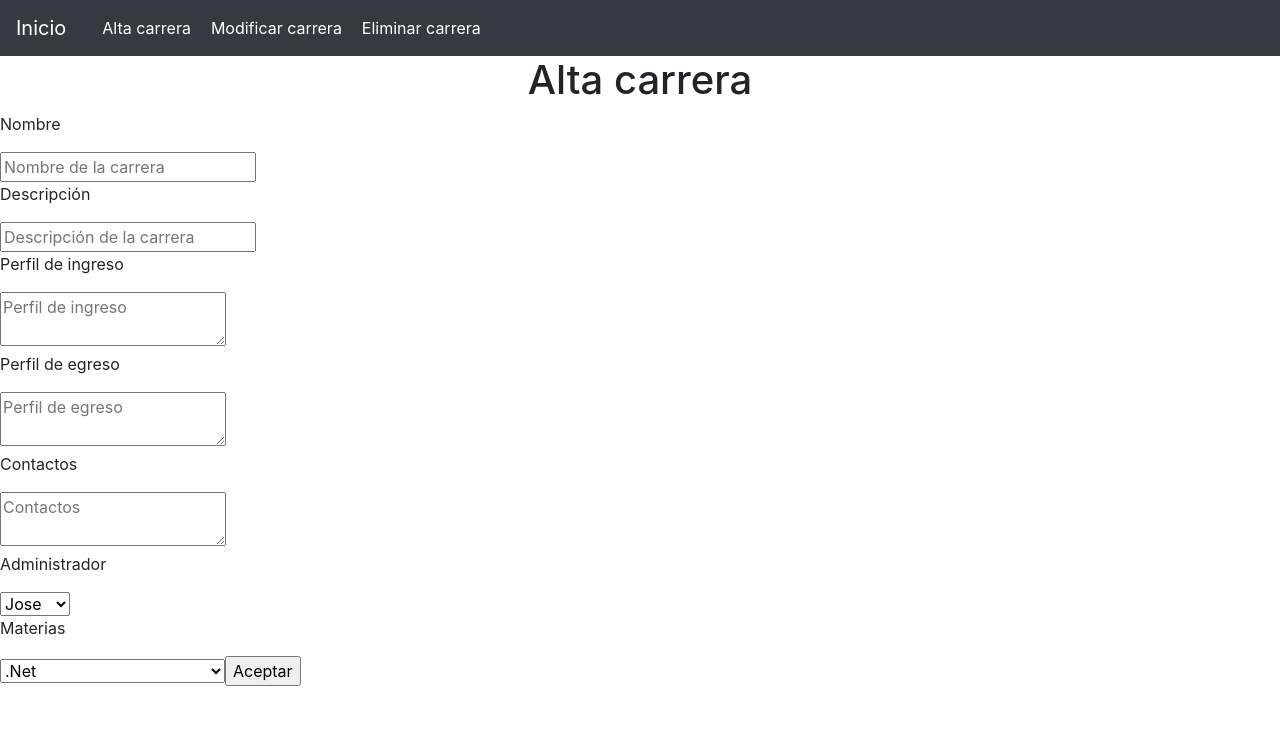
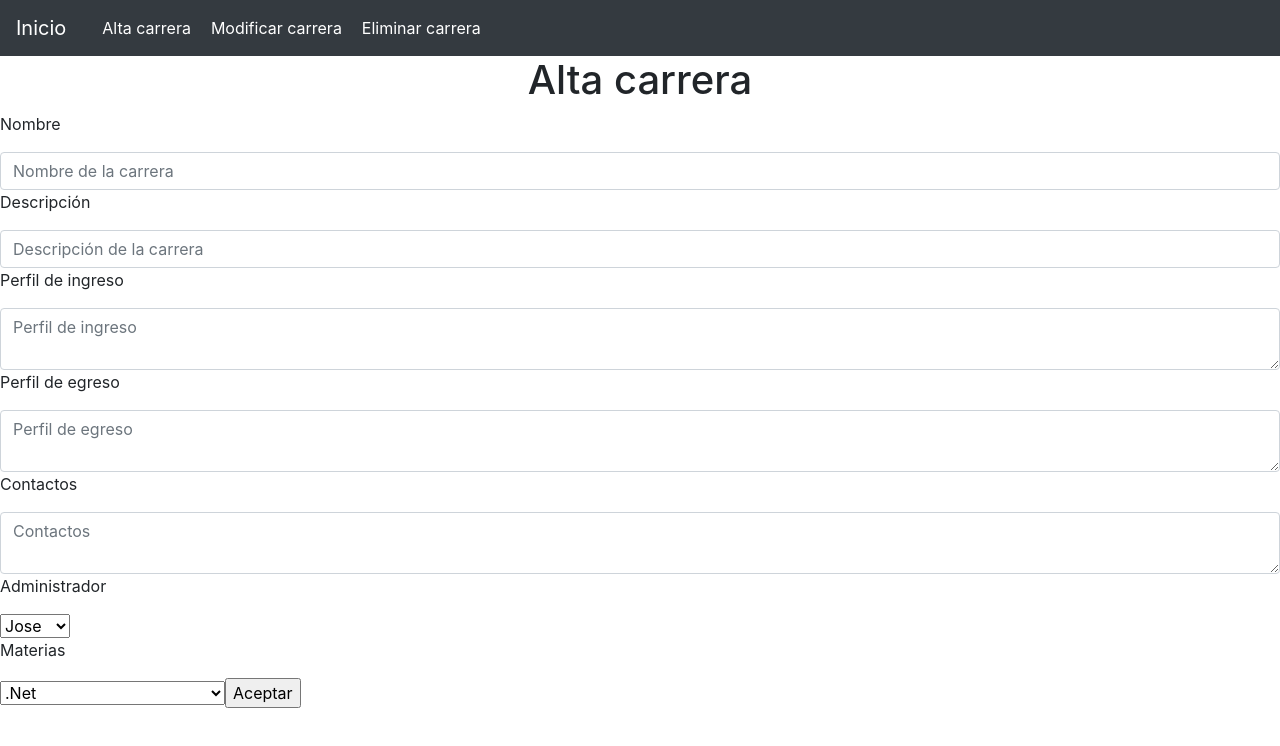
Before and after one commit to lucas59/TinfProyect, a React (Create React App) app: page /altaCarrera in a window 1280 px wide. Shown: the top 746 px of the page. Built offline with nearby package versions, Linux system fonts and the light colour scheme.

Commit message:
alta carrera

```diff
--- a/package.json
+++ b/package.json
@@ -6,7 +6,6 @@
     "axios": "^0.19.0",
     "bootstrap": "^4.3.1",
     "react": "^16.9.0",
-    "react-bootstrap": "^1.0.0-beta.12",
     "react-dom": "^16.9.0",
     "react-router-dom": "^5.0.1",
     "react-scripts": "3.1.1"
--- a/src/component/alta_carrera.js
+++ b/src/component/alta_carrera.js
@@ -7,7 +7,30 @@ class alta_carrera extends Component {
         super();
 
     }
+    Alta_carrera() {
+        let asistencia_send = {
+            nombre_empresa: "prueba"
+        }
+        fetch('http://192.168.1.6:3000/AltaCarrera', {
+            method: 'POST',
+            headers: {
+                'Aceptar': 'application/json',
+                'Content-Type': 'application/json',
+            },
+            body: JSON.stringify(asistencia_send)
+        })
+            .then(res => {
+                return res.json()
+            })
+            .then(async data => {
+                const retorno = data;
+                console.log(data);
+            })
+            .catch(function (err) {
+                console.log('error', err);
+            })
 
+    }
 
     render() {
         return template.call(this);
--- a/src/estilos/alta_carrera.module.css
+++ b/src/estilos/alta_carrera.module.css
@@ -1,7 +1,7 @@
-.form{
-
-}
-
 .titulo{
     text-align: center
 }
+
+.texto{
+    width: 100px;
+}
--- a/src/vistas/alta_carrera.jsx
+++ b/src/vistas/alta_carrera.jsx
@@ -4,11 +4,11 @@ const template = () => (
     <div>
         <h1 className={styles.titulo}>Alta carrera</h1>
         <form className={styles.form}>
-            <p>Nombre</p><input id="nombre" type="text" placeholder="Nombre de la carrera" />
-            <p>Descripción</p><input id="descripcion" type="text" placeholder="Descripción de la carrera"></input>
-            <p>Perfil de ingreso</p><textarea id="perfil_ing" placeholder="Perfil de ingreso"></textarea>
-            <p>Perfil de egreso</p><textarea id="perfil_egr" placeholder="Perfil de egreso"></textarea>
-            <p>Contactos</p><textarea id="contactos" placeholder="Contactos"></textarea>
+            <p>Nombre</p><input class="form-control texto" id="nombre" type="text" placeholder="Nombre de la carrera" />
+            <p>Descripción</p><input class="form-control texto" id="descripcion" type="text" placeholder="Descripción de la carrera"></input>
+            <p>Perfil de ingreso</p><textarea class="form-control texto" id="perfil_ing" placeholder="Perfil de ingreso"></textarea>
+            <p>Perfil de egreso</p><textarea class="form-control texto" id="perfil_egr" placeholder="Perfil de egreso"></textarea>
+            <p>Contactos</p><textarea class="form-control texto" id="contactos" placeholder="Contactos"></textarea>
             <p>Administrador</p>
             <select id="admin">
                 <option value="Jose">Jose</option>
@@ -21,7 +21,7 @@ const template = () => (
                 <option value="Probabilidad">Probabilidad y estadisticas</option>
                 <option value="sistemas de control">Sistemas de control</option>
             </select>
-            <input name="aceptar" value="Aceptar" type="button" />
+            <input onClick='Alta_carrera()' name="aceptar" value="Aceptar" type="button" />
         </form>
     </div>
 );
```
Also changed, not shown: 1 other file (tests, documents, lock files or other folders).
